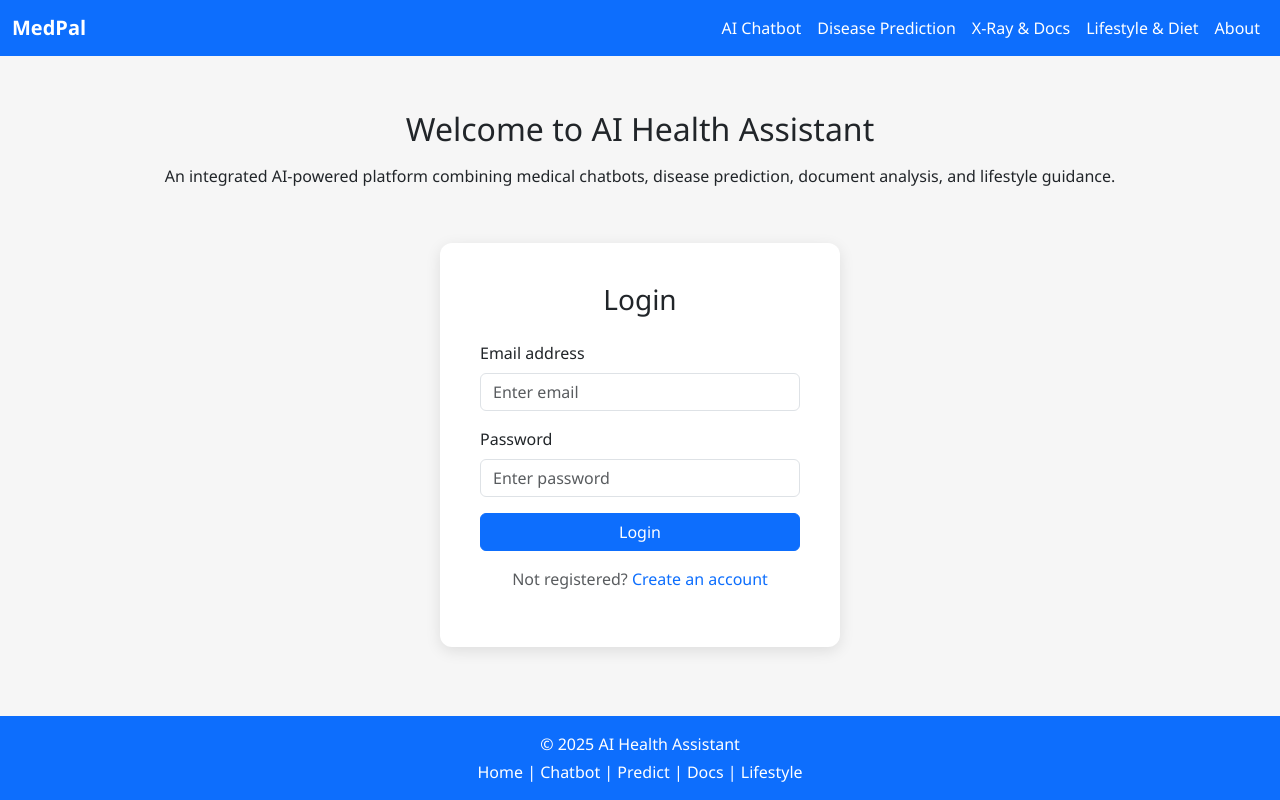
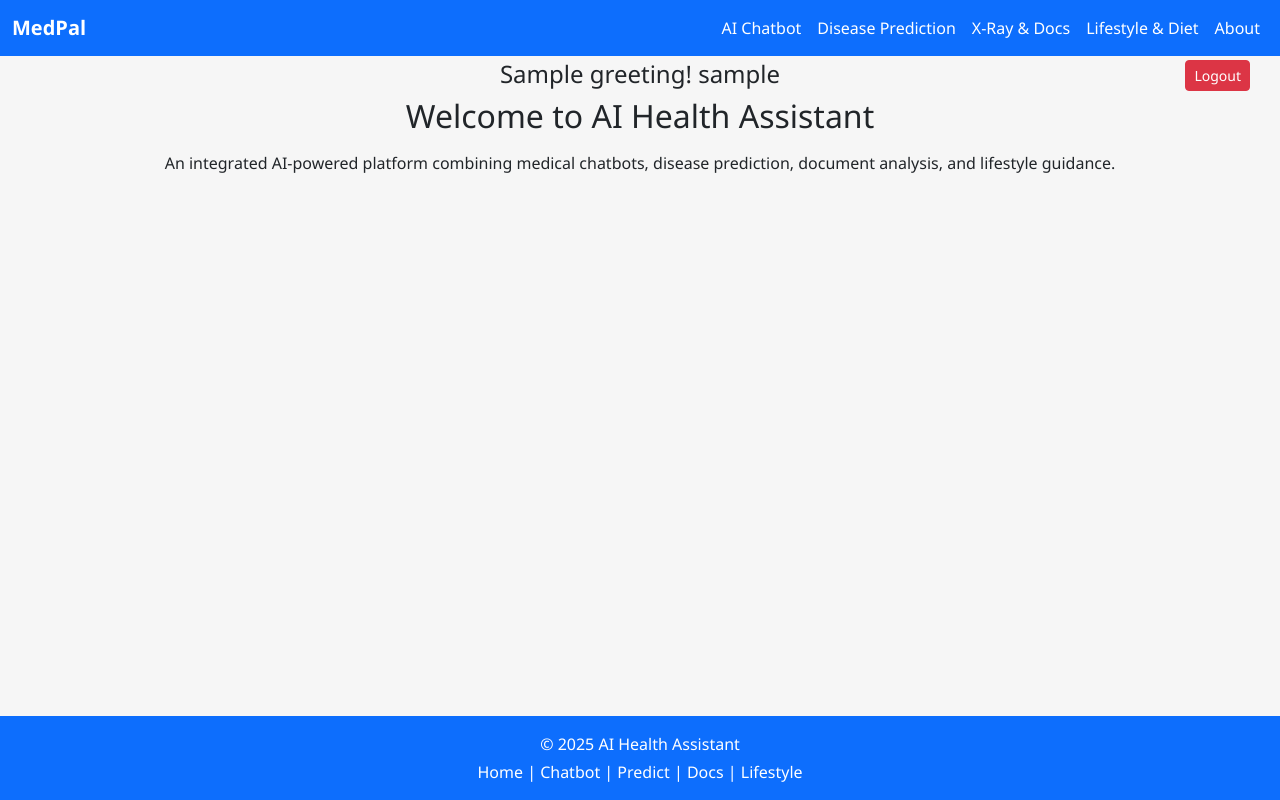
Before and after one commit to srivasthav-2036/medpal, a Flask app: template templates/index.html in a window 1280 px wide. Run offline with Flask 3, Linux system fonts and the light colour scheme; the template is opened without the code that fills it: most values are stand-ins (such as "Sample title", 1, 10 or a date in 2020).

Commit message:
added logout

```diff
--- a/app.py
+++ b/app.py
@@ -1,8 +1,17 @@
-from flask import Flask,render_template,request,redirect, jsonify, send_from_directory,redirect
+from flask import Flask,render_template,request,redirect, jsonify,url_for, send_from_directory,redirect,session
 from markdown import markdown
 from bot.chatbot import initialize_chat_session, get_bot_reply
 import joblib,sqlite3
+from datetime import datetime, timedelta
 
+def get_greeting():
+    hour = datetime.now().hour
+    if hour < 12:
+        return "Good Morning"
+    elif hour < 18:
+        return "Good Afternoon"
+    else:
+        return "Good Evening"
 def initialize_database():
     conn = sqlite3.connect('Databases/users.db')
     c = conn.cursor()
@@ -14,17 +23,24 @@ def initialize_database():
     conn.close()
 
 app=Flask(__name__)
+app.secret_key = 'hello'
 MODEL_PARAMS = {
     "Diabetes": [("Gender",['Male','Female']),("Age",[]),("Urea",[]), ("Cr",[]), ("HbA1c",[]), ("Cholestrol",[]),("TG",[]),("HDL",[]),("LDL",[]), ("VLDL",[]),("BMI",[])],
     "Heart Disease": [("Age",[]), ("Gender",['Male','Female']), ("Blood Pressure",[]), ("Cholesterol Level",[]), ("Exercise Habits",['High' ,'Low' ,'Medium']),("Smoking",['Yes','No']),("Family heart disease",['Yes','No']),("Diabetes",['No','Yes']),("BMI",[]),("High BP",['Yes','No']),("Low HDL Cholestrol",['Yes','No']),("High LDL Cholestrol",['Yes','No']),("Alcohol Consumption",['High' ,'Medium' ,'Low' ]),("Stress Level",['High','Medium' ,'Low']),("Sleep Hours",[]),("Sugar Consumption",['High', 'Medium','Low']),("Triglyceride Levels",[]),("Fasting Blood Sugar",[]),("CRP Levels",[]),("Homocysteine Levels",[])],
     "Liver Disease": [("Age",[]), ("Bilirubin",[]), ("AlkPhos",[]), ("Albumin",[])],
     "Kidney Disease": [('Age',[]), ('bp',[]), ('sg',[]), ('al',[]), ('su',[]), ("rbc",[ 'Normal' ,'Abnormal']),("pc",['Normal','Abnormal' ]),("pcc",['Notpresent' ,'Present' ]),("ba",['Notpresent' ,'Present' ]), ('bgr',[]), ('bu',[]),
        ('sc',[]), ('sod',[]), ('pot',[]), ('hemo',[]), ('pcv',[]), ('wc',[]), ('rc',[]),("htn",['Yes', 'No' ]),("dm",['Yes' ,'No' ]),("cad",['No', 'Yes' ]),("appet",['Good' ,'Poor']),("pe",['No' ,'Yes' ]),("ane",['No' ,'Yes'])],
-    "Lung Cancer": [("Gene_Mutation_Score",[]), ("Tumor_Size",[]), ("Age",[])]
+    "Lung Cancer": [("Gender",['Male','Female']), ("Age",[]), ("Smoking",['Yes','No']), ("Yellow Fingers",['Yes','No']), ("Anxiety",['Yes','No']), ("Peer Pressure",['Yes','No']), ("Chronic Disease",['Yes','No']), ("Fatigue",['Yes','No']), ("Allergy",['Yes','No']), ("Wheezing",['Yes','No']), ("Alcohol Consumption",['Yes','No']), ("Coughing",['Yes','No']), ("Shortness of Breath",['Yes','No']), ("Swallowing Difficulty",['Yes','No']), ("Chest Pain",['Yes','No'])]
 }
 @app.route('/')
 def home():
+    user = session.get('user')
+    if user:
+        username = user.split('@')[0].upper()
+        greeting = get_greeting()
+        return render_template('index.html', user_login=username, greeting=greeting)
     return render_template('index.html')
+
 
 @app.route("/login", methods=["POST"])
 def login():
@@ -38,11 +54,15 @@ def login():
     print("user: ",user)
     # Verify credentials logic here
     error=""
+
     if not user:
         error="Not a valid user. Please register first."
     elif user[2] != password:
         error="Invalid password. Please try again."
-    return redirect('/predictions') if not error else render_template('index.html',error=error)  # Invalid credentials
+    if not error:
+        session['user']=email
+        return redirect(url_for('home'))  # Successful login
+    return render_template('index.html',error=error)  # Invalid credentials
 
 @app.route("/register",methods=["GET", "POST"])
 def register():
@@ -51,7 +71,7 @@ def register():
         password = request.form["password"]
         confirm_password = request.form["confirm_password"]
         if password != confirm_password:
-            return redirect('/register',error="Passwords Do not match")  # Passwords do not match
+            return render_template('register.html',error="Passwords Do not match")  # Passwords do not match
         conn=sqlite3.connect('Databases/users.db')
         c=conn.cursor()
         c.execute("SELECT * FROM users WHERE email=?", (email,))
@@ -66,8 +86,16 @@ def register():
         return redirect('/')  # Registration successful
     return render_template("register.html")
 
+@app.route("/logout", methods=["POST"])
+def logout():
+    if 'user' in session:
+        session.pop('user', None)
+    return render_template('index.html',logout_message="Come back soon!")  # Redirect to home page after logout
+
 @app.route('/predictions', methods=["GET", "POST"])
 def predict():
+    if 'user' not in session:
+        return redirect(url_for('home'))
     if request.method == "POST":
         model_name = request.form.get("model_name")
         params = MODEL_PARAMS.get(model_name, [])
@@ -133,9 +161,12 @@ def predict_result():
     print(inputs)
     # Here you can handle model prediction logic
     print("model name : ",model_name)
+    print(len(params),len(inputs))
+    if len(inputs)!=len(params):
+        return render_template("predict.html", error=" Please provide all inputs.",model_name=model_name,params=params)
     model=joblib.load(open(f'models/{model_name}.joblib', 'rb'))
     res=model.predict([inputs])
-    print("your o/p : ",res)
+    print("model o/p : ",res)
     prediction=""
     if res[0]==1:
         prediction=f"The person is likely to have the {model_name}."
@@ -147,6 +178,8 @@ def predict_result():
 # chatbot api
 @app.route('/chatbot', methods=['GET', 'POST'])
 def chatbot():
+    if 'user' not in session:
+        return redirect(url_for('home'))
     reply_html = ""
     user_message = ""
     session_id = "webform"
--- a/templates/index.html
+++ b/templates/index.html
@@ -19,7 +19,7 @@
     .container {
       text-align: center;
       padding: 60px 20px 20px 20px;
-      margin-top: 50px;
+      margin-top: 0px;
     }
 
     .login-container {
@@ -27,6 +27,7 @@
       justify-content: center;
       align-items: center;
       flex: 1;
+      margin-top: 100px;
     }
 
     .login-card {
@@ -52,6 +53,13 @@
     .text-muted a:hover {
       text-decoration: underline;
     }
+
+    .logout-btn {
+      position: fixed;      /* Always visible in top-right corner */
+      top: 60px;
+      right: 30px;
+      z-index: 999;
+    }
   </style>
 </head>
 <body>
@@ -59,13 +67,31 @@
   <!-- Navbar -->
   {% include '/partials/header.html' %}
 
+
   <!-- Welcome text -->
+  {% if user_login %}
+  <div class="logout-btn">
+    <form action="/logout" method="post">
+      <button type="submit" class="btn btn-danger btn-sm">Logout</button>
+    </form>
+  </div>
   <div class="container">
+
+    <h4>{{greeting }}! {{ user_login }}</h4>
     <h2 class="mb-3">Welcome to AI Health Assistant</h2>
-    <p>An integrated AI-powered platform combining medical chatbots, disease prediction, document analysis, and lifestyle guidance.</p>
+    <p>An integrated AI-powered platform combining medical chatbots, disease prediction, document analysis, and lifestyle
+      guidance.</p>
   </div>
+  {% endif %}
 
   <!-- Login form -->
+  {% if not user_login %}
+  {% if logout_message %}
+    <div class="alert alert-info text-center" role="alert">
+      {{ logout_message }}
+    </div>
+  {% endif %}
+
   <div class="login-container">
     <div class="login-card">
       <h3 class="text-center mb-4">Login</h3>
@@ -91,6 +117,9 @@
     </div>
   </div>
 
+
+  {% endif %}
+
   <!-- Footer -->
   {% include '/partials/footer.html' %}
 
```
Also changed, not shown: templates/predict.html (+21 -6 lines), 2 other files.
